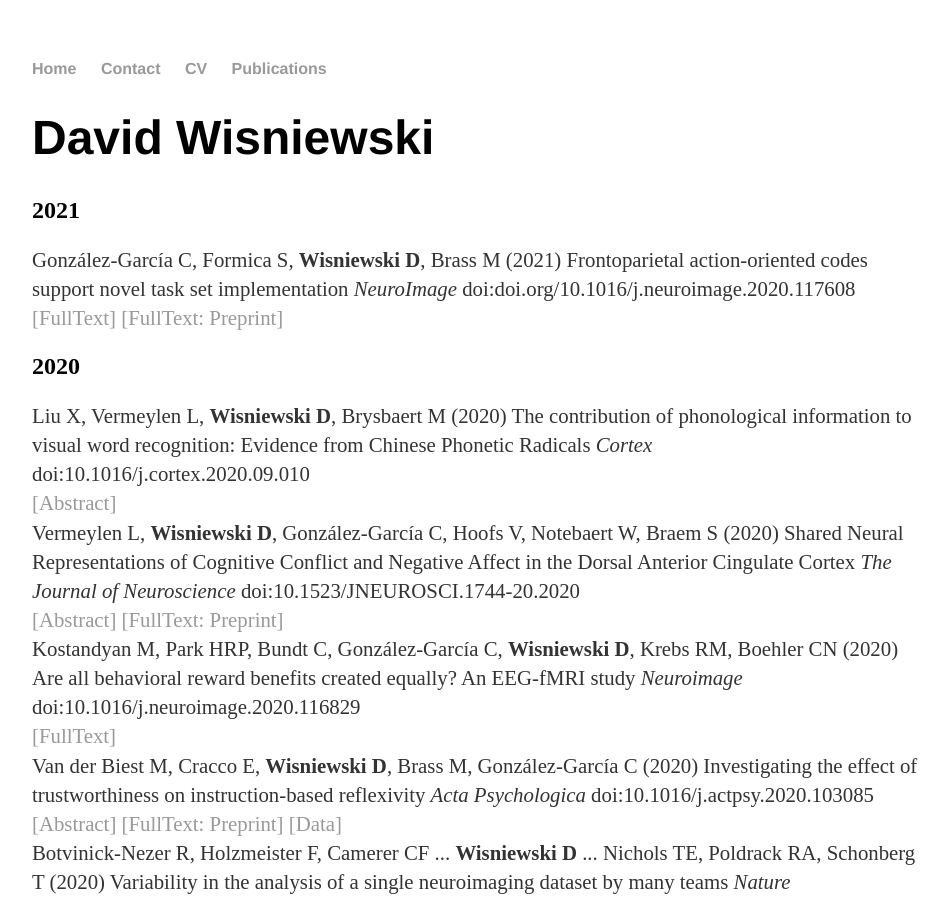
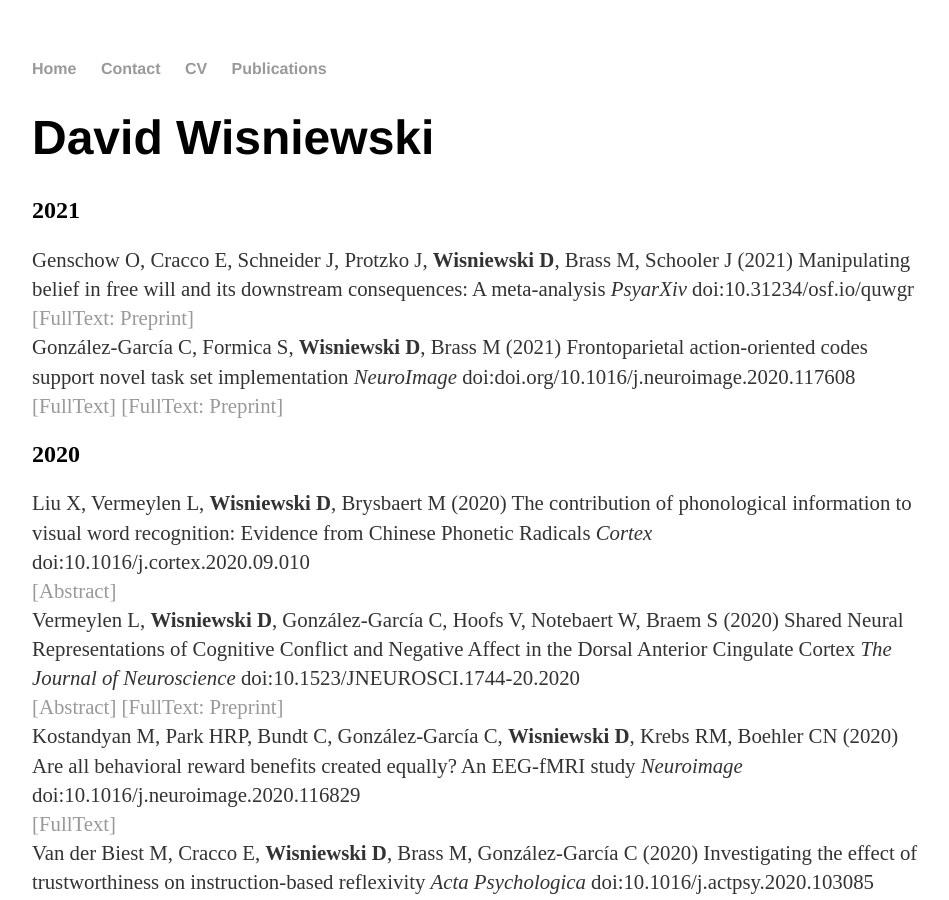
Before and after one commit to davidwisniewski/davidwisniewski.github.io, a Jekyll site: the page built from publications/index.html, in a window 1280 px wide and 900 px high. Shown: the whole window, without its empty margins (160-1109 px from the left). Built offline with Jekyll 4.4.1, drawn with Linux system fonts in a browser that asks for light colours.

Commit message:
Added publications

```diff
--- a/publications/index.html
+++ b/publications/index.html
@@ -6,6 +6,8 @@ title: David Wisniewski
 	<h1>David Wisniewski</h1>
 	<h2>2021</h2>
 	<p>
+	Genschow O, Cracco E, Schneider J, Protzko J, <strong>Wisniewski D</strong>, Brass M, Schooler J (2021) Manipulating belief in free will and its downstream consequences: A meta-analysis <em>PsyarXiv</em> doi:10.31234/osf.io/quwgr <br>
+	<a href="https://psyarxiv.com/quwgr">[FullText: Preprint]</a><br>
 	González-García C, Formica S, <strong>Wisniewski D</strong>, Brass M (2021) Frontoparietal action-oriented codes support novel task set implementation <em>NeuroImage</em> doi:doi.org/10.1016/j.neuroimage.2020.117608 <br>
 	<a href="https://www.sciencedirect.com/science/article/pii/S1053811920310934">[FullText]</a> <a href="https://www.biorxiv.org/content/10.1101/830067v1">[FullText: Preprint]</a>
 	</p>
```
